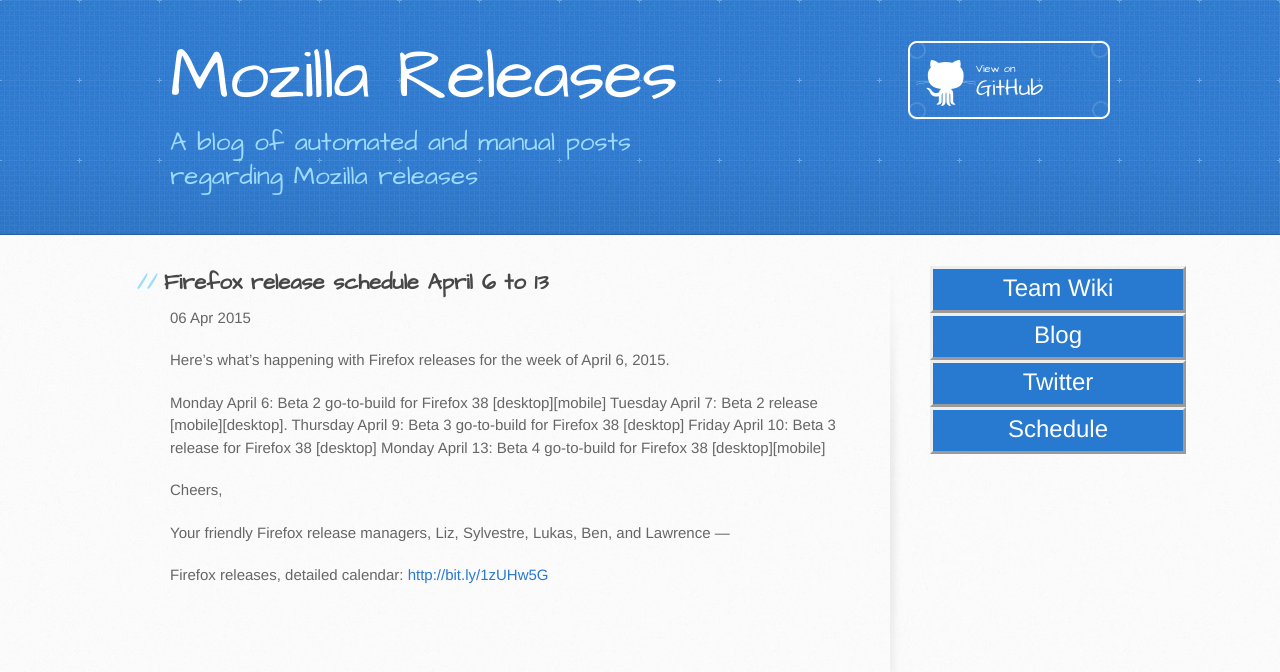
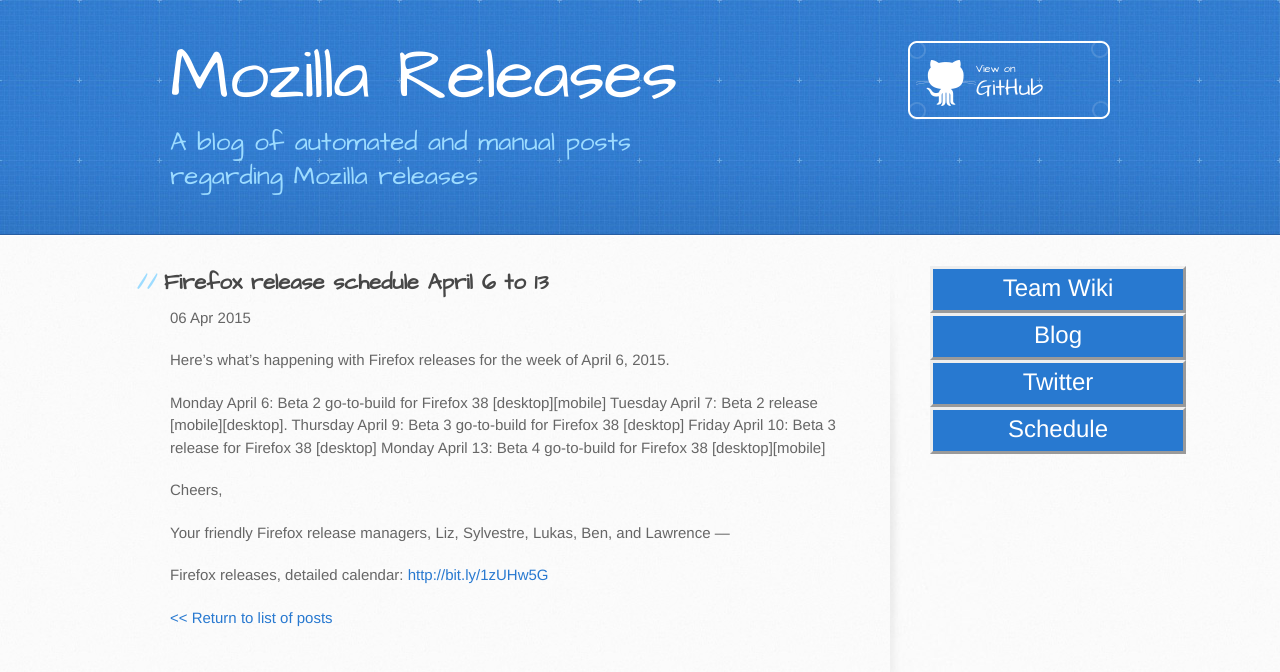
Before and after one commit to mozilla/release-blog, a Jekyll site: the page built from _posts/2015-04-06-firefox-releases.md, in a window 1280 px wide. Shown: the top 672 px of the page. Built offline with Jekyll 4.4.1, drawn with Linux system fonts in a browser that asks for light colours; Markdown is read by kramdown in place of the engine named in the settings.

Commit message:
Added the button to link back to list of posts

```diff
--- a/_layouts/post.html
+++ b/_layouts/post.html
@@ -5,3 +5,5 @@
 <p class="meta">{{ page.date | date_to_string }}</p>
 
 {{ content }}
+
+<a class="back-button" href="/" >&lt;&lt; Return to list of posts</a>
```
